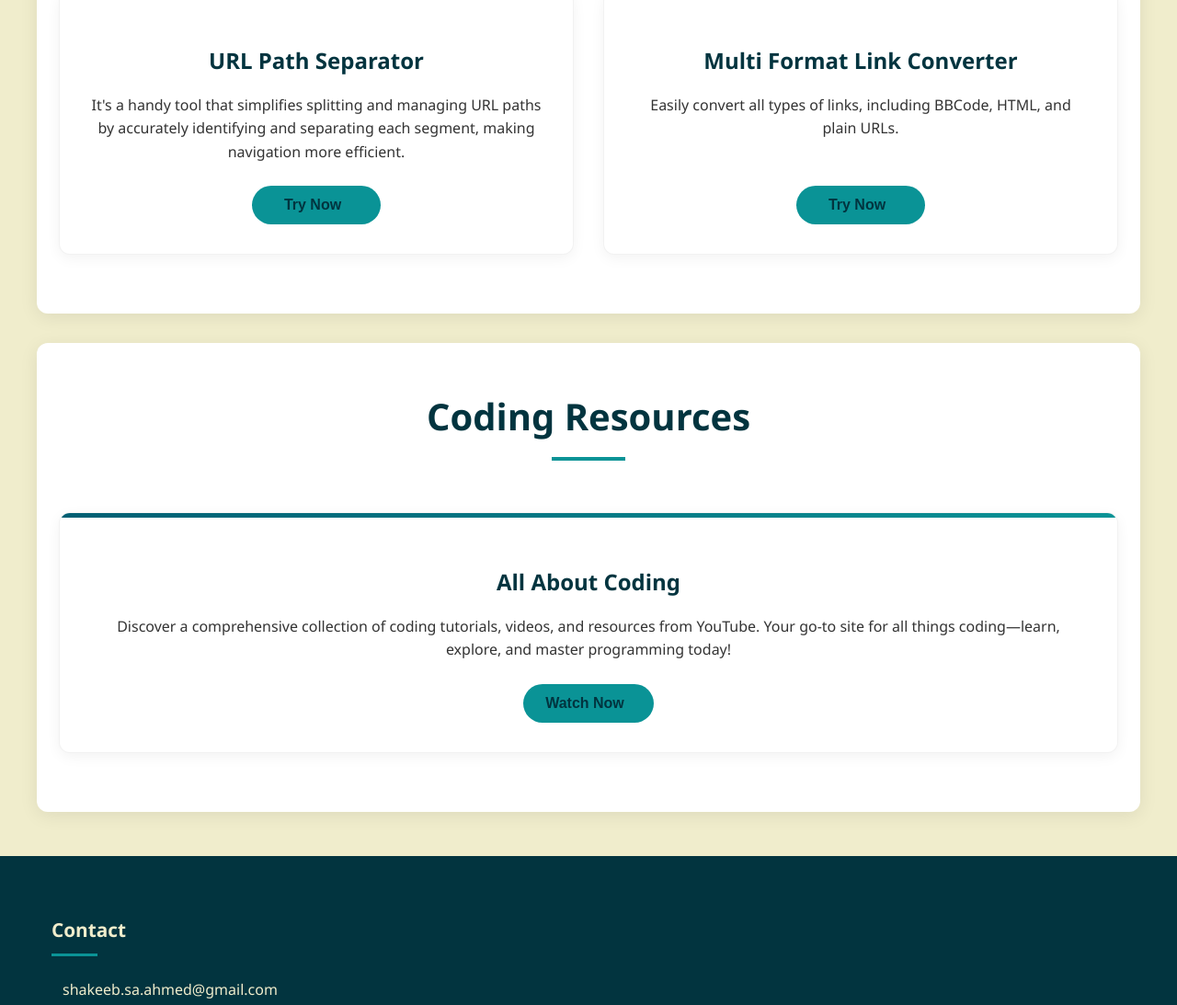
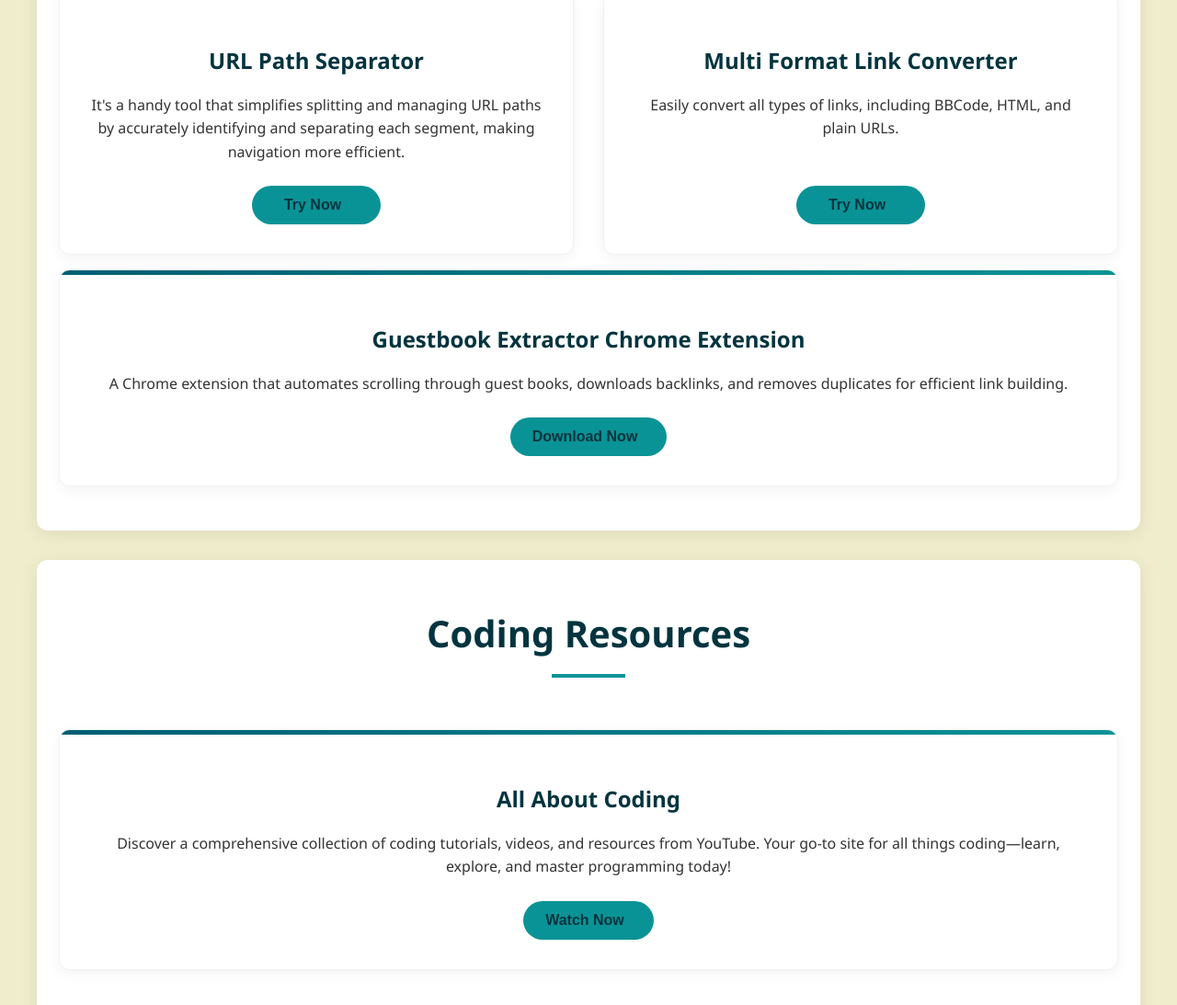
Before and after one commit to shakeeb-sa/seo-tools-and-coding-resources, a plain HTML site: page index.html in a window 1280 px wide. Shown: the part 793-1886 px from the top of the page at 92% size. Drawn offline with Linux system fonts and the light colour scheme.

Commit message:
Update index.html

```diff
--- a/index.html
+++ b/index.html
@@ -116,6 +116,20 @@
             </button>
           </div>
         </div>
+         <!-- Tool Card 3 -->
+          <div class="tool-card">
+            <div class="tool-icon">
+              <i class="fas fa-exchange-alt"></i>
+            </div>
+            <div class="tool-title">Guestbook Extractor Chrome Extension</div>
+            <div class="tool-desc">
+              A Chrome extension that automates scrolling through guest books, downloads backlinks, and removes duplicates for efficient link building.
+            </div>
+            <button class="btn" aria-label="Try URL Path Separator" id="splitUrlBtn" onclick="window.open('http://shakeeb-sa.github.io/guestbook-extractor-chrome-extension/', '_blank')">
+            Download Now <i class="fas fa-arrow-right"></i>
+          </button>
+          </div>
+        </div>
       </section>
 
       <!-- Coding Resources Section -->
```
